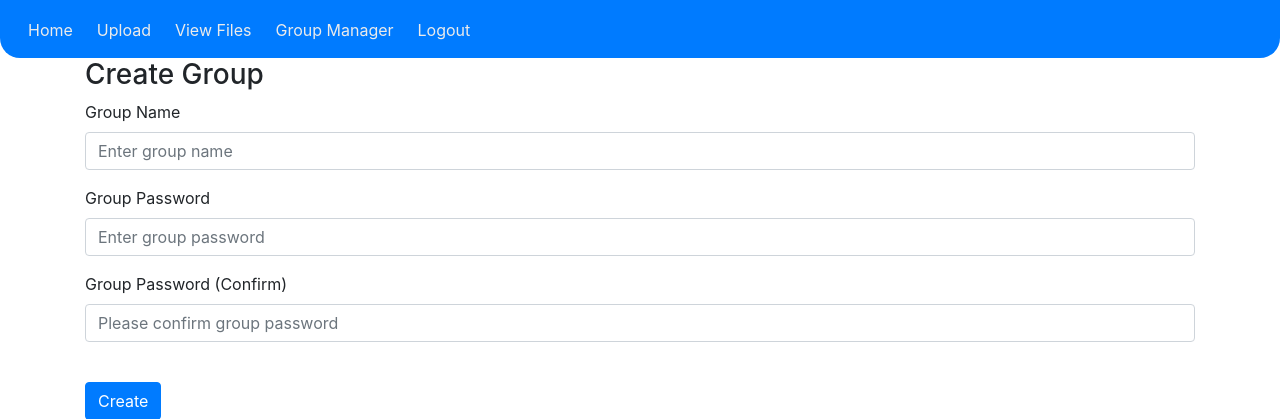
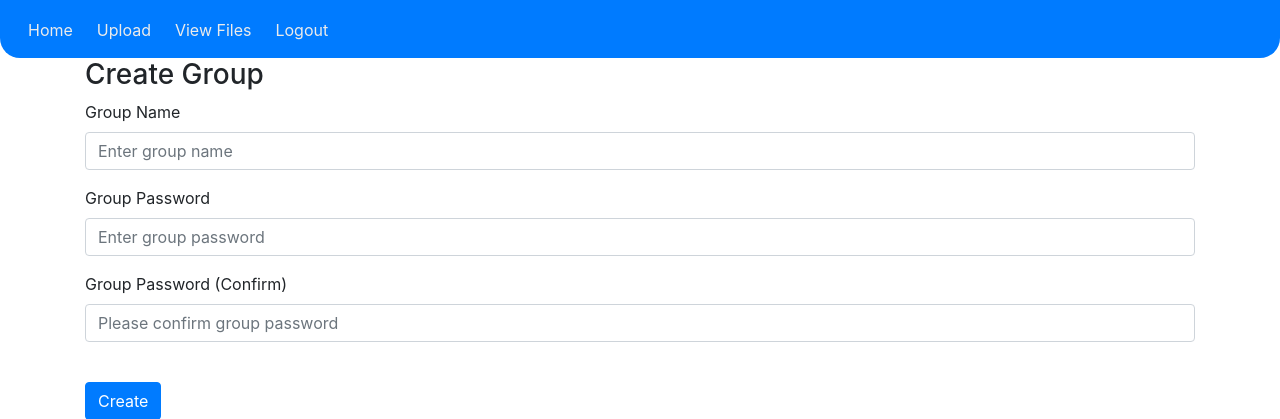
Before and after one commit to xhoodie123/iBox-Flask-, a Flask app: page /create_group in a window 1280 px wide. Shown: the top 419 px of the page. Run offline with Flask 2, Linux system fonts and the light colour scheme; the visitor is signed in with stand-in values (Sample User, id 1); some libraries are stand-ins or nearby versions.

Commit message:
Update base.html
removed "group mgr"

```diff
--- a/website/templates/base.html
+++ b/website/templates/base.html
@@ -177,7 +177,7 @@
         <!-- add manage/upload section -->
         <a class="nav-item nav-link" id="upload-file" href="/uploadfile">Upload</a>
         <a class="nav-item nav-link" id="uploads" href="/uploads">View Files</a>
-        <a class="nav-item nav-link" id="group-manager" href="/group_manager">Group Manager</a>
+         <!-- <a class="nav-item nav-link" id="group-manager" href="/group_manager">Group Manager</a> -->
         <a class="nav-item nav-link" id="logout" href="/logout">Logout</a>
         {%else%}
         <!-- show them these pages -->
```
